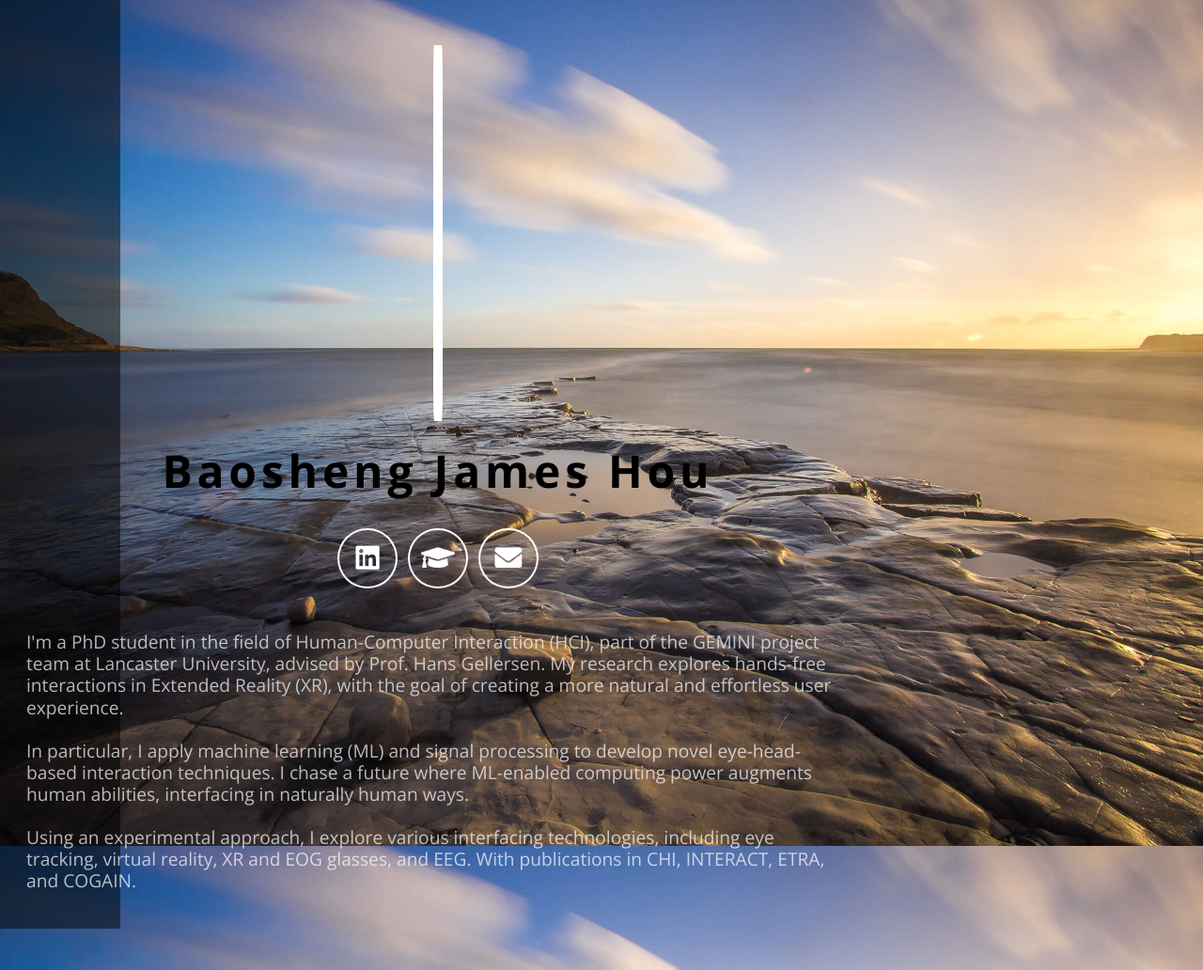
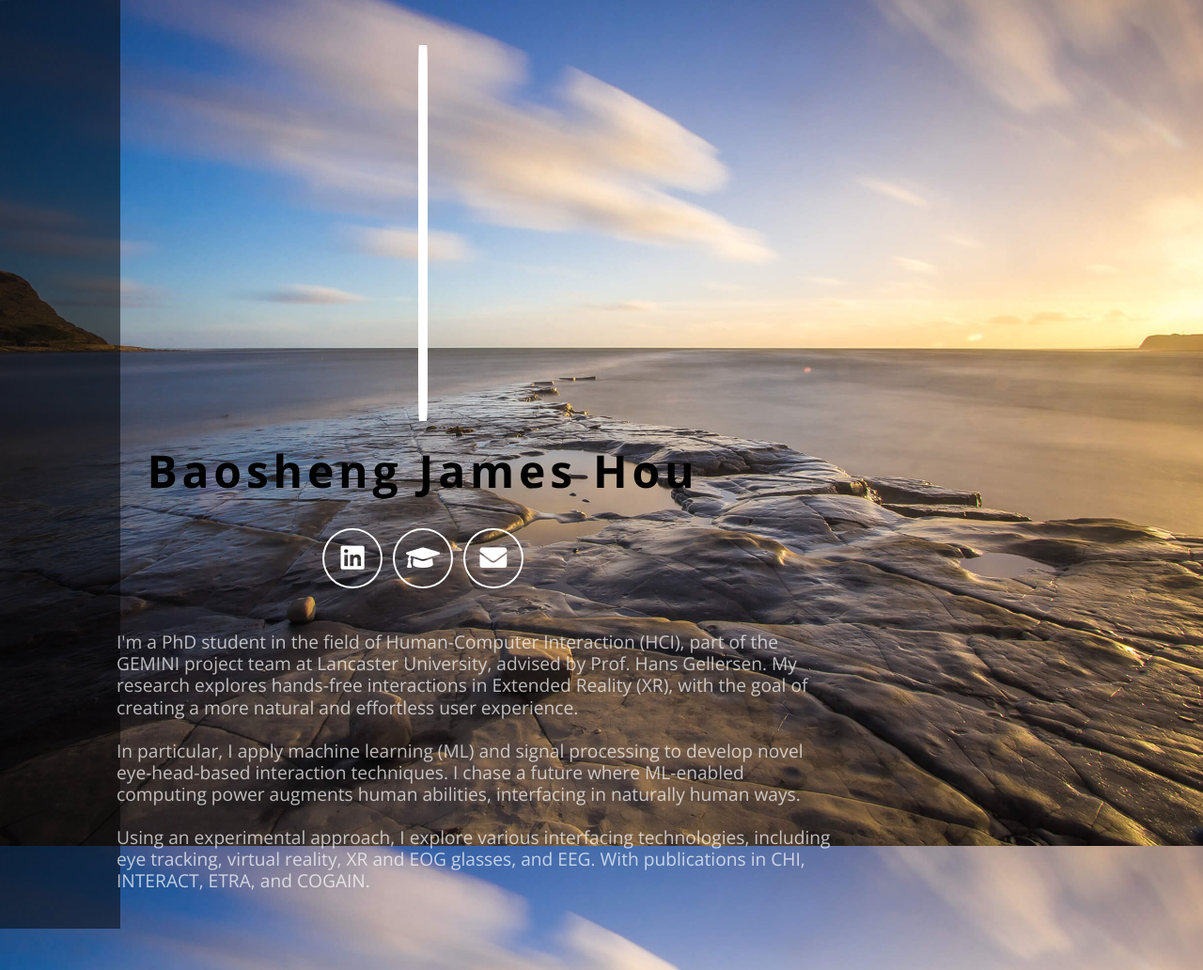
Before and after one commit to baoshengjameshou/baoshengjameshou.github.io, a Jekyll site: the page built from docs/index.html, in a window 1280 px wide. Shown: the whole page at 94% size. Built offline with Jekyll 4.4.1, drawn with Linux system fonts in a browser that asks for light colours.

Commit message:
Update index.html

```diff
--- a/docs/index.html
+++ b/docs/index.html
@@ -65,7 +65,7 @@
 <body class="fullscreen-background">
 
 <div class="glass-pane">
-<div class="container fuse-core-content pb-4" style="width:900px; margin-left:16px;">
+<div class="container fuse-core-content pb-4" style="width:900px; ">
 
 <div class="row pt-sm-4">
     <div class="col text-center"><img id="avatar" class="my-3 my-sm-4" alt="{{ site.name }}"
@@ -91,7 +91,7 @@
 </div>
 
 {% if site.extra_html %}
-<div class="row justify-content-center">
+<div class="row justify-content-center" style="margin-left:100px">
     <div class="col mt-3 text-sm-left fuse-core-extra" style="width: 10px;">
         <h3>{{ site.extra_html }}</h3>
     </div>
```
